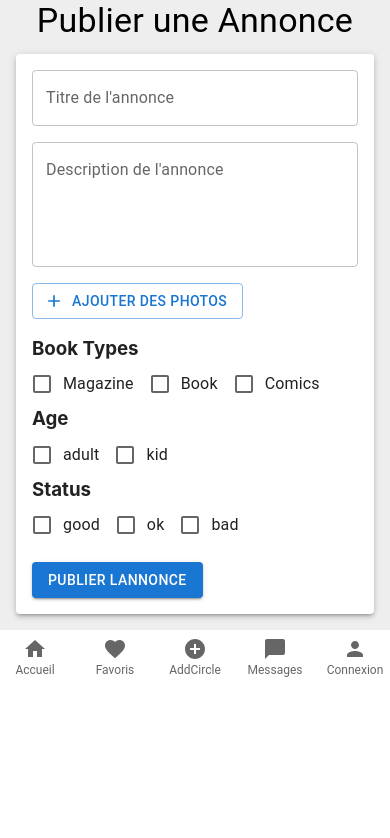
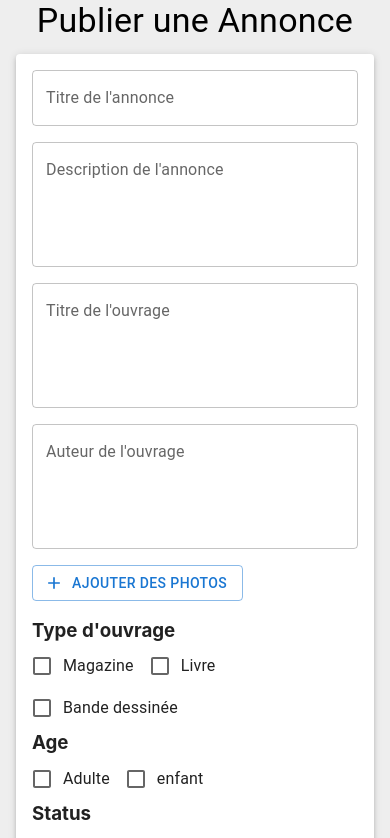
Before and after one commit to VinceBmmrt/projet-2-sensi-bd, a React (Vite) app: page /new-post in a window 390 px wide. Shown: the top 838 px of the page. Built offline with nearby package versions, Linux system fonts and the light colour scheme.

Commit message:
ajout champs titre et auteur, début css responsive

```diff
--- a/src/components/AddPostPage/AddPostPage.tsx
+++ b/src/components/AddPostPage/AddPostPage.tsx
@@ -1,4 +1,4 @@
-import React, { useState } from 'react';
+import React, { ChangeEvent, FormEvent, useState } from 'react';
 import {
   Typography,
   TextField,
@@ -13,52 +13,69 @@ import {
 } from '@mui/material';
 import { Add as AddIcon } from '@mui/icons-material';
 
+type FormData = {
+  title: string;
+  description: string;
+  book_title: string;
+  author: string;
+  photos: File[];
+  bookType: string;
+  age: string;
+  status: string;
+};
+
 function AddPostPage() {
-  const [title, setTitle] = useState('');
-  const [description, setDescription] = useState('');
-  const [photos, setPhotos] = useState([]);
-  const [bookType, setBookType] = useState('');
-  const [age, setAge] = useState('');
-  const [status, setStatus] = useState('');
-  const [formData, setFormData] = useState({
-    distance: 5,
+  const [formData, setFormData] = useState<FormData>({
+    title: '',
+    description: '',
+    book_title: '',
+    author: '',
+    photos: [],
     bookType: '',
     age: '',
     status: '',
   });
-  const handleTitleChange = (e) => {
-    setTitle(e.target.value);
+
+  const handleInputChange =
+    (field: keyof FormData) =>
+    (event: ChangeEvent<HTMLInputElement | HTMLTextAreaElement>) => {
+      setFormData((prevData) => ({
+        ...prevData,
+        [field]: event.target.value,
+      }));
+    };
+
+  const handlePhotoUpload = (event: ChangeEvent<HTMLInputElement>) => {
+    const { files } = event.target;
+    if (files) {
+      setFormData((prevData) => ({
+        ...prevData,
+        photos: [...prevData.photos, ...Array.from(files)],
+      }));
+    }
   };
 
-  const handleDescriptionChange = (e) => {
-    setDescription(e.target.value);
+  const handleRemovePhoto = (index: number) => {
+    setFormData((prevData) => {
+      const updatedPhotos = [...prevData.photos];
+      updatedPhotos.splice(index, 1);
+      return {
+        ...prevData,
+        photos: updatedPhotos,
+      };
+    });
   };
 
-  const handlePhotoUpload = (e) => {
-    const { files } = e.target;
-    setPhotos((prevPhotos) => [...prevPhotos, ...files]);
-  };
-
-  const handleRemovePhoto = (index) => {
-    setPhotos((prevPhotos) => {
-      const updatedPhotos = [...prevPhotos];
-      updatedPhotos.splice(index, 1);
-      return updatedPhotos;
-    });
-  };
-  const handleCheckboxChange = (category, value) => {
+  const handleCheckboxChange = (category: keyof FormData, value: string) => {
     setFormData((prevData) => ({
       ...prevData,
       [category]: prevData[category] === value ? '' : value,
     }));
   };
-  const handleSubmit = (event) => {
+
+  const handleSubmit = (event: FormEvent<HTMLFormElement>) => {
     event.preventDefault();
-    // Handle form submission logic here
-    console.log('Title:', title);
-    console.log('Description:', description);
-    console.log('Photos:', photos);
-    console.log('FormCheckbox:', formData);
+    console.log('Form Data:', formData);
   };
 
   return (
@@ -73,8 +90,8 @@ function AddPostPage() {
               <TextField
                 label="Titre de l'annonce"
                 fullWidth
-                value={title}
-                onChange={handleTitleChange}
+                value={formData.title}
+                onChange={handleInputChange('title')}
               />
             </Grid>
             <Grid item xs={12}>
@@ -83,8 +100,28 @@ function AddPostPage() {
                 multiline
                 rows={4}
                 fullWidth
-                value={description}
-                onChange={handleDescriptionChange}
+                value={formData.description}
+                onChange={handleInputChange('description')}
+              />
+            </Grid>
+            <Grid item xs={12}>
+              <TextField
+                label="Titre de l'ouvrage"
+                multiline
+                rows={4}
+                fullWidth
+                value={formData.book_title}
+                onChange={handleInputChange('book_title')}
+              />
+            </Grid>
+            <Grid item xs={12}>
+              <TextField
+                label="Auteur de l'ouvrage"
+                multiline
+                rows={4}
+                fullWidth
+                value={formData.author}
+                onChange={handleInputChange('author')}
               />
             </Grid>
             <Grid item xs={12}>
@@ -106,7 +143,7 @@ function AddPostPage() {
                 </Button>
               </label>
             </Grid>
-            {photos.map((photo, index) => (
+            {formData.photos.map((photo, index) => (
               <Grid item xs={3} key={index}>
                 <img
                   src={URL.createObjectURL(photo)}
@@ -118,10 +155,28 @@ function AddPostPage() {
                 </IconButton>
               </Grid>
             ))}
-            <Grid item xs={12}>
+            <Grid
+              item
+              // xs={12}
+              // style={{
+              //   display: 'flex',
+              //   flexDirection: 'column',
+              // }}
+              sx={{
+                // Styles pour les écrans extra petits (xs) à moyens (md)
+                '@media (max-width:600px)': {
+                  display: 'flex',
+                  flexDirection: 'column',
+                },
+                // Styles pour les écrans larges (lg) et très larges (xl)
+                '@media (min-width:1200px)': {
+                  display: 'flex',
+                  flexDirection: 'row',
+                },
+              }}
+            >
               <div>
-                <h3>Book Types</h3>
-
+                <h3>Type d'ouvrage</h3>
                 <FormGroup style={{ display: 'flex', flexDirection: 'row' }}>
                   <FormControlLabel
                     control={
@@ -137,24 +192,22 @@ function AddPostPage() {
                   <FormControlLabel
                     control={
                       <Checkbox
-                        checked={formData.bookType === 'book'}
+                        checked={formData.bookType === 'livre'}
                         onChange={() =>
-                          handleCheckboxChange('bookType', 'book')
+                          handleCheckboxChange('bookType', 'livre')
                         }
                       />
                     }
-                    label="Book"
+                    label="Livre"
                   />
                   <FormControlLabel
                     control={
                       <Checkbox
-                        checked={formData.bookType === 'comics'}
-                        onChange={() =>
-                          handleCheckboxChange('bookType', 'comics')
-                        }
+                        checked={formData.bookType === 'bd'}
+                        onChange={() => handleCheckboxChange('bookType', 'bd')}
                       />
                     }
-                    label="Comics"
+                    label="Bande dessinée"
                   />
                 </FormGroup>
               </div>
@@ -164,20 +217,20 @@ function AddPostPage() {
                   <FormControlLabel
                     control={
                       <Checkbox
-                        checked={formData.age === 'adult'}
-                        onChange={() => handleCheckboxChange('age', 'adult')}
+                        checked={formData.age === 'tous'}
+                        onChange={() => handleCheckboxChange('age', 'tous')}
                       />
                     }
-                    label="adult"
+                    label="Adulte"
                   />
                   <FormControlLabel
                     control={
                       <Checkbox
-                        checked={formData.age === 'kid'}
-                        onChange={() => handleCheckboxChange('age', 'kid')}
+                        checked={formData.age === 'enfant'}
+                        onChange={() => handleCheckboxChange('age', 'enfant')}
                       />
                     }
-                    label="kid"
+                    label="enfant"
                   />
                 </FormGroup>
               </div>
@@ -187,36 +240,36 @@ function AddPostPage() {
                   <FormControlLabel
                     control={
                       <Checkbox
-                        checked={formData.status === 'good'}
-                        onChange={() => handleCheckboxChange('status', 'good')}
+                        checked={formData.status === 'neuf'}
+                        onChange={() => handleCheckboxChange('status', 'neuf')}
                       />
                     }
-                    label="good"
+                    label="Comme  neuf"
                   />
                   <FormControlLabel
                     control={
                       <Checkbox
-                        checked={formData.status === 'ok'}
-                        onChange={() => handleCheckboxChange('status', 'ok')}
+                        checked={formData.status === 'bon'}
+                        onChange={() => handleCheckboxChange('status', 'bon')}
                       />
                     }
-                    label="ok"
+                    label="Bon état"
                   />
                   <FormControlLabel
                     control={
                       <Checkbox
-                        checked={formData.status === 'bad'}
-                        onChange={() => handleCheckboxChange('status', 'bad')}
+                        checked={formData.status === 'abime'}
+                        onChange={() => handleCheckboxChange('status', 'abime')}
                       />
                     }
-                    label="bad"
+                    label="Abimé"
                   />
                 </FormGroup>
               </div>
             </Grid>
             <Grid item xs={12}>
               <Button variant="contained" color="primary" type="submit">
-                Publier lannonce
+                Publier
               </Button>
             </Grid>
           </Grid>
```
